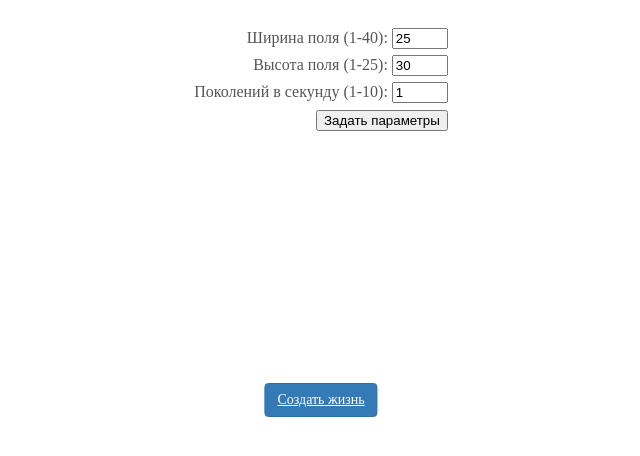
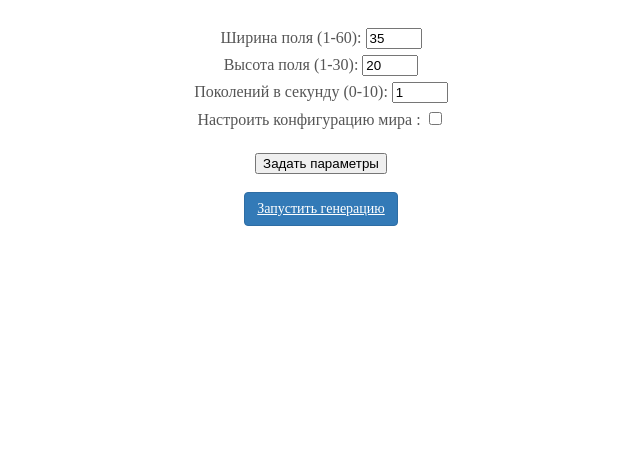
Before and after one commit to Snark1976/game_of_life, a Flask app: page / in a window 1280 px wide. Shown: the top 456 px of the page, without its empty margins (319-959 px from the left). Run offline with Flask 2, Linux system fonts and the light colour scheme.

Commit message:
add set_world

```diff
--- a/app.py
+++ b/app.py
@@ -13,12 +13,18 @@ def index():
         width = int(request.form.get('width'))
         height = int(request.form.get('height'))
         generation_per_second = int(request.form.get('generation_per_second'))
+        config_world = request.form.get('config_world') == 'on'
     else:
-        width = 25
-        height = 30
+        width = 35
+        height = 20
         generation_per_second = 1
+        config_world = False
     GameOfLife(width, height, generation_per_second=generation_per_second)
-    return render_template('index.html', width=width, height=height, generation_per_second=generation_per_second)
+    return render_template('index.html',
+                           width=width,
+                           height=height,
+                           generation_per_second=generation_per_second,
+                           config_world=config_world)
 
 @app.route('/live')
 def live():
--- a/game_of_life.py
+++ b/game_of_life.py
@@ -15,12 +15,15 @@ class SingletonMeta(type):
 
 
 class GameOfLife(metaclass=SingletonMeta):
-    def __init__(self, width=20, height=20, counter=0, generation_per_second=1):
+    def __init__(self, width, height, generation_per_second, world=0):
         self.__width = width
         self.__height = height
-        self.counter = counter
+        self.counter = 0
         self.generation_per_second = generation_per_second
-        self.world = self.generate_universe()
+        if world:
+            self.world = world
+        else:
+            self.world = self.generate_universe()
 
     def form_new_generation(self):
         universe = self.world
--- a/static/style.css
+++ b/static/style.css
@@ -1,17 +1,51 @@
 .world {
     border: 1px solid black;
     border-collapse: collapse;
+    position: absolute;
+    top: 50%;
+    left: 50%;
+    transform: translate(-50%, -50%);
+}
+
+.properties{
+    text-align: center;
+    color: #555;
+    line-height: 170%;
+}
+
+.submit{
+    text-align: center;
+    color: #555;
+    line-height: 170%;
 }
 
 td {
     border: 1px solid black;
 }
 
+.set_word{
+    text-align: center;
+    border-spacing: 0;
+}
+
+.cell_set_world{
+    border: 0;
+    padding: 0;
+    width: 24px;
+    height: 24px;
+}
+
+#config_world{
+    margin: 0;
+    width: 20px;
+    height: 20px;
+}
+
 .cell {
     padding: 5px;
     background: whitesmoke;
-    width: 10px;
-    height: 10px;
+    width: 5px;
+    height: 5px;
 }
 
 .living-cell {
@@ -24,25 +58,23 @@ td {
 
 .content {
     display: flex;
+    flex-direction: column;
     justify-content: center;
     align-items: center;
 }
 
-a, table {
-    position: absolute;
-    top: 50%;
-    left: 50%;
-    transform: translate(-50%, -50%);
+a {
+    text-align: center;
 }
 
 .home {
     top: 5%;
-    left: 45%;
+    left: 40%;
 }
 
 .refresh {
     top: 5%;
-    left: 55%;
+    left: 60%;
 }
 
 .counter {
@@ -54,7 +86,6 @@ a, table {
     border: 1px solid indigo;
     border-radius: 50%;
 }
-
 
 .btn {
     display: inline-block;
--- a/templates/index.html
+++ b/templates/index.html
@@ -1,14 +1,28 @@
 {% extends 'base.html' %}
 
 {% block app_content %}
+
     <form action="" method="post">
-        <p style="text-align: right; color: #555; line-height: 170%;">
-            Ширина поля (1-40): <input type="number" id="width" name="width" min="1" max="40" value="{{ width }}"><br>
-            Высота поля (1-25): <input type="number" id="height" name="height" min="1" max="25" value="{{ height }}"><br>
-            Поколений в секунду (1-10): <input type="number" id="generation_per_second" name="generation_per_second" min="1" max="10" value="{{ generation_per_second }}"><br>
-            <input type="submit" value="Задать параметры">
+        <p class="properties">
+            Ширина поля (1-60): <input type="number" id="width" name="width" min="1" max="60" value="{{ width }}"><br>
+            Высота поля (1-30): <input type="number" id="height" name="height" min="1" max="30" value="{{ height }}"><br>
+            Поколений в секунду (0-10): <input type="number" id="generation_per_second" name="generation_per_second" min="0" max="10" value="{{ generation_per_second }}"><br>
+            Настроить конфигурацию мира : <input type="checkbox"  name="config_world" {{ 'checked' if  config_world else '' }}><br>
         </p>
+                    {% if config_world %}
+                <table align="center" class="set_word">
+                    {% for i in range(height) %}
+                        <tr>
+                            {% for j in range(width) %}
+                               <td class="cell_set_world"><input type="checkbox" id="config_world" name="{{ i }}:{{ j }}" ></td>
+                            {% endfor %}
+                        </tr>
+                    {% endfor %}
+                </table>
+            {% endif %}
+
+        <p class="submit"><input type="submit" value="Задать параметры"></p>
     </form>
 
-    <a class="btn btn-primary" href="{{ url_for('live') }}">Создать жизнь</a>
+    <a class="btn btn-primary" href="{{ url_for('live') }}">Запустить генерацию</a>
 {% endblock %}
```
Also changed, not shown: templates/live.html (+4 -4 lines).
